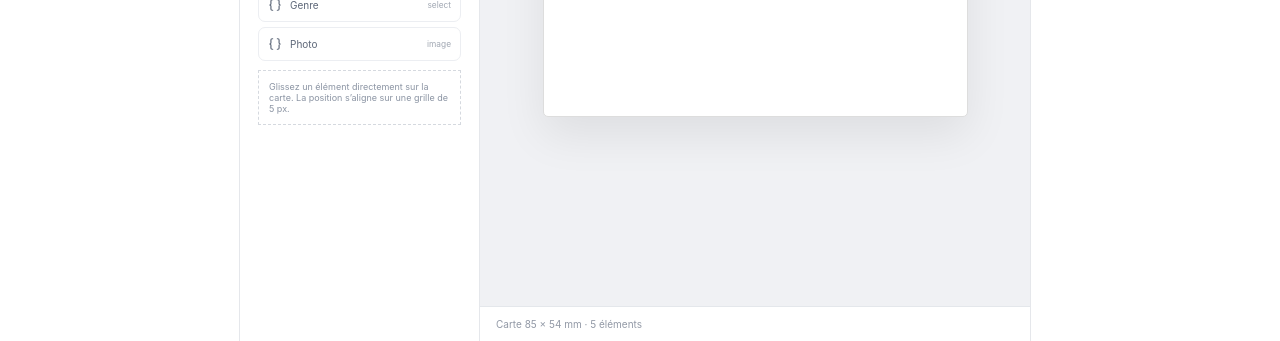
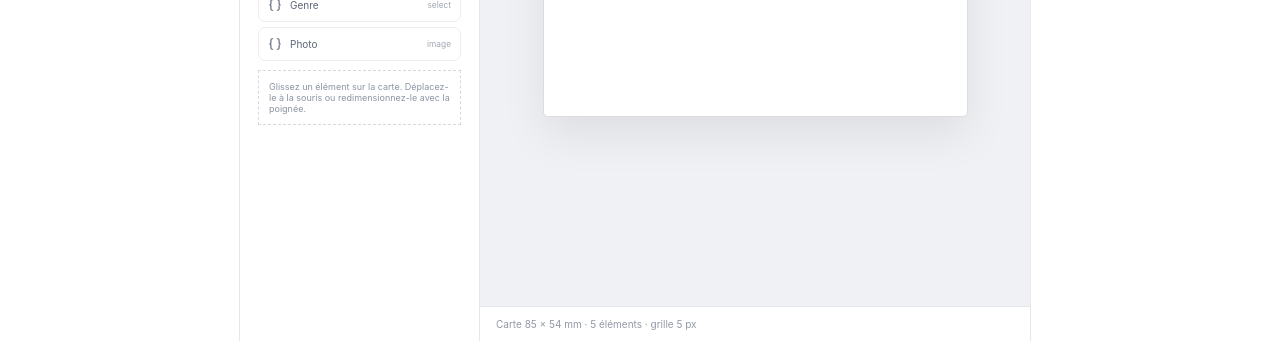
Before and after one commit to j-ethel/Apitah, a React (Vite) app: page / in a window 1280 px wide. Shown: the part 459-800 px from the top of the page. Built offline with nearby package versions, Linux system fonts and the light colour scheme.

Commit message:
feat: add visual element resizing

```diff
--- a/src/App.tsx
+++ b/src/App.tsx
@@ -1,11 +1,12 @@
 import { useRef, useState } from "react";
 import { LayoutDashboard, MousePointer2, FileText, Braces, Shapes, Table2, Plus, Upload, Eye, Save, Type, Image as ImageIcon, Square, GripVertical, Trash2 } from "lucide-react";
-import type { MouseEvent } from "react";
+import type { MouseEvent, DragEvent } from "react";
 import type { Section, CanvasElement } from "./types";
 import { dynamicFields, initialElements } from "./data";
 
 const nav: [Section, string, any][] = [["dashboard","Tableau de bord",LayoutDashboard],["editor","Éditeur visuel",MousePointer2],["templates","Gestion des modèles",FileText],["fields","Champs dynamiques",Braces],["elements","Éléments du document",Shapes],["excel","Import Excel",Table2]];
 const palette = [["text","Texte",Type],["image","Image",ImageIcon],["shape","Forme",Square]];
+const CARD_W=425, CARD_H=270, GRID=5;
 
 function App(){
   const [s,setS]=useState<Section>("editor");
@@ -24,31 +25,34 @@ function App(){
 
 function Editor({e,sel,setSel,add,update,remove}:{e:CanvasElement[];sel:string;setSel:(x:string)=>void;add:(t:CanvasElement["type"],l:string,k?:string,x?:number,y?:number)=>void;update:(id:string,p:Partial<CanvasElement>)=>void;remove:()=>void}){
   const drag=useRef<{id:string;ox:number;oy:number}|null>(null);
+  const resize=useRef<{id:string;startX:number;startY:number,startW:number,startH:number}|null>(null);
   const dropType=useRef<{type:CanvasElement["type"];label:string;fieldKey?:string}|null>(null);
   const selected=e.find(x=>x.id===sel);
   const start=(ev:MouseEvent,id:string)=>{ev.stopPropagation();const x=e.find(a=>a.id===id)!;drag.current={id,ox:ev.clientX-x.x,oy:ev.clientY-x.y};setSel(id)};
-  const move=(ev:MouseEvent)=>{if(!drag.current)return;const d=drag.current;const x=Math.round((ev.clientX-d.ox)/5)*5;const y=Math.round((ev.clientY-d.oy)/5)*5;update(d.id,{x:Math.max(0,Math.min(425-dimW(d.id,e),x)),y:Math.max(0,Math.min(270-dimH(d.id,e),y))})};
-  const end=()=>{drag.current=null};
-  const drop=(ev:React.DragEvent<HTMLDivElement>)=>{ev.preventDefault();const d=dropType.current;if(!d)return;const rect=ev.currentTarget.getBoundingClientRect();const x=Math.round((ev.clientX-rect.left)/5)*5;const y=Math.round((ev.clientY-rect.top)/5)*5;add(d.type,d.label,d.fieldKey,Math.max(0,Math.min(425,x)),Math.max(0,Math.min(270,y)));dropType.current=null};
-  const beginDrop=(type:CanvasElement["type"],label:string,fieldKey?:string)=>(ev:React.DragEvent)=>{dropType.current={type,label,fieldKey};ev.dataTransfer.effectAllowed="copy";ev.dataTransfer.setData("text/plain",label)};
-  return <div className="editor" onMouseMove={move} onMouseUp={end}>
+  const move=(ev:MouseEvent)=>{
+    if(drag.current){const d=drag.current;const x=Math.round((ev.clientX-d.ox)/GRID)*GRID;const y=Math.round((ev.clientY-d.oy)/GRID)*GRID;const item=e.find(a=>a.id===d.id);if(item)update(d.id,{x:Math.max(0,Math.min(CARD_W-item.width,x)),y:Math.max(0,Math.min(CARD_H-item.height,y))})}
+    if(resize.current){const r=resize.current;const w=Math.max(20,Math.round((r.startW+ev.clientX-r.startX)/GRID)*GRID);const h=Math.max(15,Math.round((r.startH+ev.clientY-r.startY)/GRID)*GRID);update(r.id,{width:Math.min(CARD_W-(e.find(a=>a.id===r.id)?.x??0),w),height:Math.min(CARD_H-(e.find(a=>a.id===r.id)?.y??0),h)})}
+  };
+  const end=()=>{drag.current=null;resize.current=null};
+  const beginResize=(ev:MouseEvent,id:string)=>{ev.stopPropagation();const x=e.find(a=>a.id===id)!;resize.current={id,startX:ev.clientX,startY:ev.clientY,startW:x.width,startH:x.height};setSel(id)};
+  const drop=(ev:DragEvent<HTMLDivElement>)=>{ev.preventDefault();const d=dropType.current;if(!d)return;const rect=ev.currentTarget.getBoundingClientRect();const x=Math.round((ev.clientX-rect.left)/GRID)*GRID;const y=Math.round((ev.clientY-rect.top)/GRID)*GRID;add(d.type,d.label,d.fieldKey,Math.max(0,Math.min(CARD_W-20,x)),Math.max(0,Math.min(CARD_H-20,y)));dropType.current=null};
+  const beginDrop=(type:CanvasElement["type"],label:string,fieldKey?:string)=>(ev:DragEvent)=>{dropType.current={type,label,fieldKey};ev.dataTransfer.effectAllowed="copy";ev.dataTransfer.setData("text/plain",label)};
+  return <div className="editor" onMouseMove={move} onMouseUp={end} onMouseLeave={end}>
     <section className="panel"><h3>Éléments du document <Plus size={15}/></h3>
       {palette.map(([t,l,I])=><div key={t} className="item" draggable onDragStart={beginDrop(t as CanvasElement["type"],l)}><I size={15}/>{l}<GripVertical className="grip" size={14}/></div>)}
       <hr/><h3>Champs dynamiques</h3>
       {dynamicFields.map(f=><div key={f.id} className="field-item" draggable onDragStart={beginDrop("field","{{"+f.key+"}}",f.key)} onDoubleClick={()=>add("field","{{"+f.key+"}}",f.key)}><Braces size={14}/>{f.label}<small>{f.type}</small></div>)}
-      <p className="hint">Glissez un élément directement sur la carte. La position s’aligne sur une grille de 5 px.</p>
+      <p className="hint">Glissez un élément sur la carte. Déplacez-le à la souris ou redimensionnez-le avec la poignée.</p>
     </section>
     <section className="workspace"><div className="toolbar">Carte professionnelle <span>Grille 5 px · 100%</span></div>
       <div className="stage" onClick={()=>setSel("")}><div className="card" onDragOver={ev=>ev.preventDefault()} onDrop={drop}>
-        {e.map(x=><div key={x.id} onMouseDown={ev=>start(ev,x.id)} className={"canvas-el "+(sel===x.id?"selected ":"")+x.type} style={{left:x.x,top:x.y,width:x.width,height:x.height,fontSize:x.fontSize,fontWeight:x.fontWeight,textAlign:x.align}}>{x.type==="image"?<div className="photo-placeholder"><ImageIcon size={25}/></div>:x.type==="shape"?null:x.label}</div>)}
-      </div></div><div className="status">Carte 85 × 54 mm · {e.length} éléments</div>
+        {e.map(x=><div key={x.id} onMouseDown={ev=>start(ev,x.id)} className={"canvas-el "+(sel===x.id?"selected ":"")+x.type} style={{left:x.x,top:x.y,width:x.width,height:x.height,fontSize:x.fontSize,fontWeight:x.fontWeight,textAlign:x.align}}>{x.type==="image"?<div className="photo-placeholder"><ImageIcon size={25}/></div>:x.type==="shape"?null:x.label}{sel===x.id&&<span className="resize-handle" onMouseDown={ev=>beginResize(ev,x.id)} />}</div>)}
+      </div></div><div className="status">Carte 85 × 54 mm · {e.length} éléments · grille 5 px</div>
     </section>
     <section className="panel props"><h3>Propriétés {selected&&<Trash2 size={15} onClick={remove} className="delete"/>}</h3>
       {selected?<><label>Contenu</label><input value={selected.label} onChange={ev=>update(sel,{label:ev.target.value})}/><label>Position (px)</label><div className="tw"><input type="number" value={selected.x} onChange={ev=>update(sel,{x:+ev.target.value})}/><input type="number" value={selected.y} onChange={ev=>update(sel,{y:+ev.target.value})}/></div><label>Taille (px)</label><div className="tw"><input type="number" value={selected.width} onChange={ev=>update(sel,{width:+ev.target.value})}/><input type="number" value={selected.height} onChange={ev=>update(sel,{height:+ev.target.value})}/></div><label>Style</label><div className="styles"><button onClick={()=>update(sel,{fontWeight:"400"})}>A</button><button onClick={()=>update(sel,{fontWeight:"700"})}><b>B</b></button><button onClick={()=>update(sel,{align:"left"})}>≡</button><button onClick={()=>update(sel,{align:"center"})}>≡</button><button onClick={()=>update(sel,{align:"right"})}>≡</button></div></>:<p className="empty">Sélectionnez un élément sur la carte.</p>}
     </section>
   </div>
 }
-function dimW(id:string,e:CanvasElement[]){return e.find(x=>x.id===id)?.width??0}
-function dimH(id:string,e:CanvasElement[]){return e.find(x=>x.id===id)?.height??0}
 function Page({section,add}:{section:Section;add:(t:CanvasElement["type"],l:string,k?:string)=>void}){return <div className="page"><div className="heading"><div><h2>{nav.find(n=>n[0]===section)?.[1]}</h2><p>Gérez les ressources utilisées pour générer vos documents automatiquement.</p></div><button className="dark" onClick={()=>add("field","{{nouveau_champ}}")}><Plus size={16}/> Ajouter</button></div><div className="grid">{section==="dashboard"&&["Modèles|02","Champs dynamiques|06","Documents générés|128"].map(x=><div className="stat" key={x}><small>{x.split("|")[0]}</small><b>{x.split("|")[1]}</b></div>)}{section==="fields"&&<div className="wide"><h3>Champs dynamiques centralisés</h3>{dynamicFields.map(f=><div className="row" key={f.id}><Braces size={14}/><b>{f.label}</b><code>{"{{"+f.key+"}}"}</code><span>{f.type==="select"?"Femme · Homme · Autres":f.type}</span></div>)}</div>}{section==="templates"&&["Carte professionnelle","Badge événement"].map(x=><div className="wide" key={x}><h3>{x}</h3><p>Modèle réutilisable · 85 × 54 mm</p></div>)}{section==="elements"&&palette.map(([t,l,I])=><div className="stat" key={t}><I size={17}/><small>Élément</small><b>{l}</b></div>)}{section==="excel"&&<div className="upload"><Upload size={32}/><h3>Importez votre fichier Excel</h3><p>Les colonnes pourront devenir des champs dynamiques.</p><button><Upload size={16}/> Choisir un fichier</button></div>}</div></div>}
 export default App;
```
